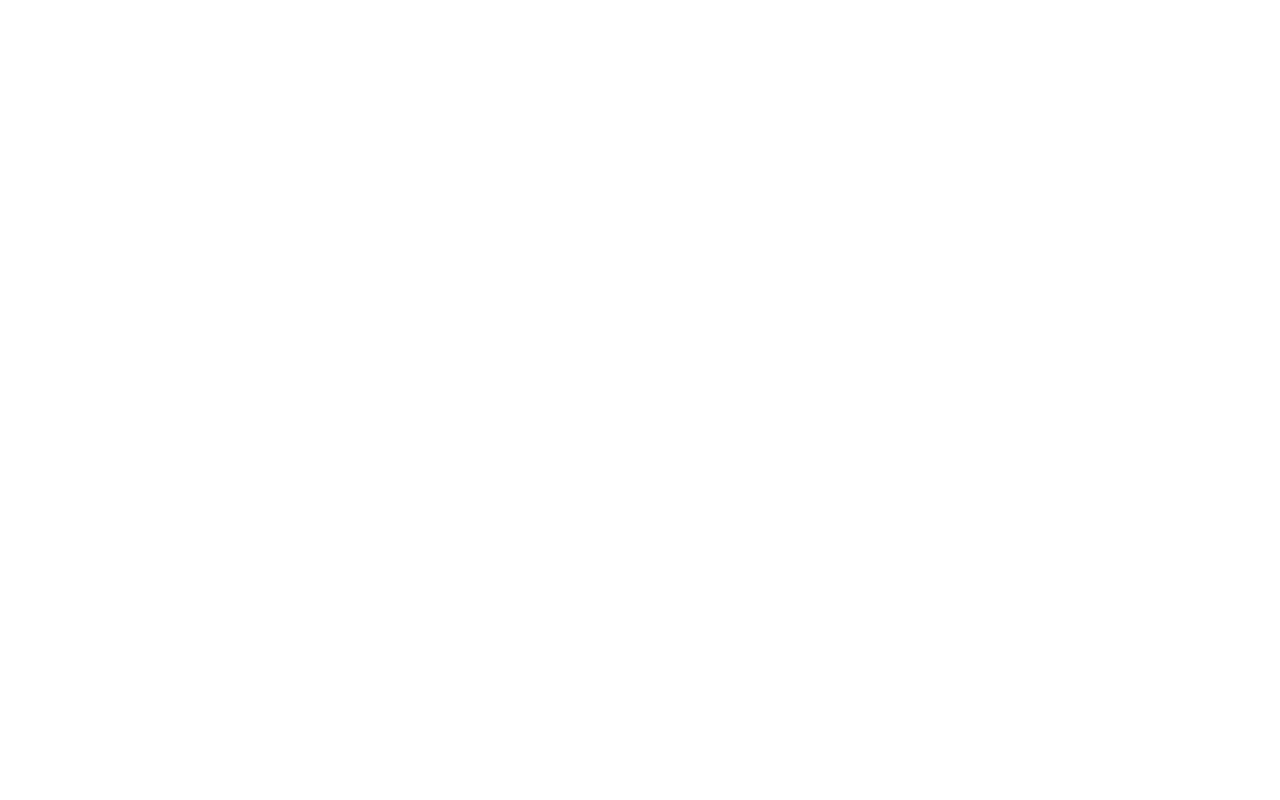
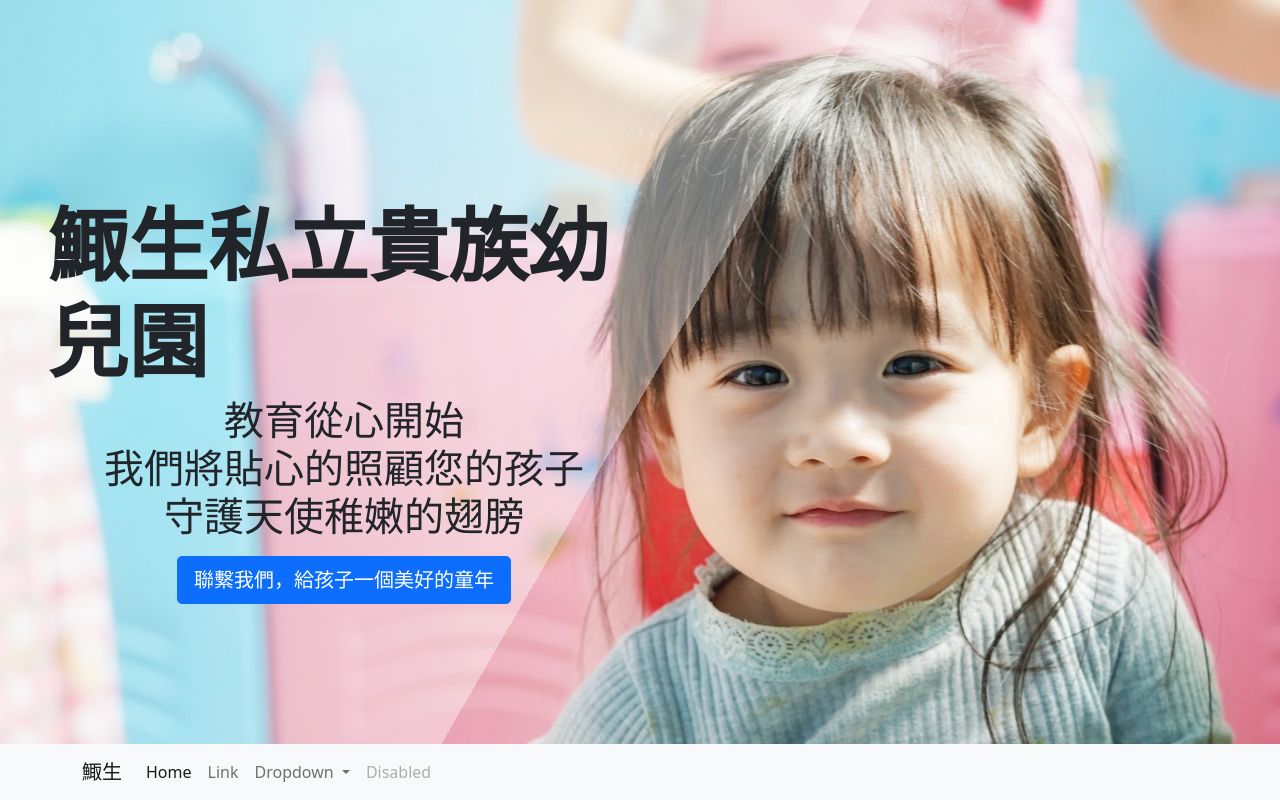
Before and after one commit to timchen0607/Kindergarten, a plain HTML site: page index.html in a window 1280 px wide. Drawn offline with nearby package versions, Linux system fonts and the light colour scheme.

Commit message:
Style: 新增首頁畫面

```diff
--- a/index.html
+++ b/index.html
@@ -13,8 +13,110 @@
       rel="stylesheet"
       href="https://unpkg.com/swiper/swiper-bundle.min.css"
     />
+    <style>
+      .home {
+        background: linear-gradient(120deg, #ffffff66 50%, transparent 50%)
+            center center,
+          url("./images/home.jpg") no-repeat center right / cover;
+      }
+      .fullpage {
+        background: url("./images/fullpage.jpg") no-repeat center center / cover;
+      }
+      .fullpage .content {
+        background: #ffffff66;
+      }
+    </style>
   </head>
-  <body>
+  <body class="overflow-hidden">
+    <nav class="navbar navbar-expand-lg navbar-light bg-light fixed-bottom">
+      <div class="container">
+        <a class="navbar-brand" href="#">鯫生</a>
+        <button
+          class="navbar-toggler"
+          type="button"
+          data-bs-toggle="collapse"
+          data-bs-target="#navbarSupportedContent"
+          aria-controls="navbarSupportedContent"
+          aria-expanded="false"
+          aria-label="Toggle navigation"
+        >
+          <span class="navbar-toggler-icon"></span>
+        </button>
+        <div class="collapse navbar-collapse" id="navbarSupportedContent">
+          <ul class="navbar-nav me-auto mb-2 mb-lg-0">
+            <li class="nav-item">
+              <a class="nav-link active" aria-current="page" href="#">Home</a>
+            </li>
+            <li class="nav-item">
+              <a class="nav-link" href="#">Link</a>
+            </li>
+            <li class="nav-item dropdown">
+              <a
+                class="nav-link dropdown-toggle"
+                href="#"
+                id="navbarDropdown"
+                role="button"
+                data-bs-toggle="dropdown"
+                aria-expanded="false"
+              >
+                Dropdown
+              </a>
+              <ul class="dropdown-menu" aria-labelledby="navbarDropdown">
+                <li><a class="dropdown-item" href="#">Action</a></li>
+                <li><a class="dropdown-item" href="#">Another action</a></li>
+                <li><hr class="dropdown-divider" /></li>
+                <li>
+                  <a class="dropdown-item" href="#">Something else here</a>
+                </li>
+              </ul>
+            </li>
+            <li class="nav-item">
+              <a
+                class="nav-link disabled"
+                href="#"
+                tabindex="-1"
+                aria-disabled="true"
+                >Disabled</a
+              >
+            </li>
+          </ul>
+        </div>
+      </div>
+    </nav>
+
+    <div class="swiper-container">
+      <div class="swiper-wrapper">
+        <div class="swiper-slide vw-100 vh-100 p-5 home">
+          <div
+            class="w-50 h-100 d-flex flex-column justify-content-center align-items-center"
+          >
+            <h1 class="display-1 fw-bold">鯫生私立貴族幼兒園</h1>
+            <p class="display-6 text-center">
+              教育從心開始<br />我們將貼心的照顧您的孩子<br />守護天使稚嫩的翅膀
+            </p>
+            <button type="button" class="btn btn-lg btn-primary">
+              聯繫我們，給孩子一個美好的童年
+            </button>
+          </div>
+        </div>
+        <div class="swiper-slide vw-100 vh-100 p-5 fullpage">
+          <div class="content w-100 h-100"></div>
+        </div>
+        <div class="swiper-slide vw-100 vh-100 p-5">Slide 3</div>
+      </div>
+      <div class="swiper-scrollbar"></div>
+    </div>
+
     <script src="https://unpkg.com/swiper/swiper-bundle.min.js"></script>
+    <script>
+      new Swiper(".swiper-container", {
+        scrollbar: {
+          // 顯示底部滾動條
+          el: ".swiper-scrollbar",
+          hide: true,
+        },
+        mousewheel: true, // 滑鼠滾動偵測
+      });
+    </script>
   </body>
 </html>
```
Also changed, not shown: images/fullpage.jpg (added), images/home.jpg (added), images/kindergarten.ico (added), images/kindergarten.png (added).
